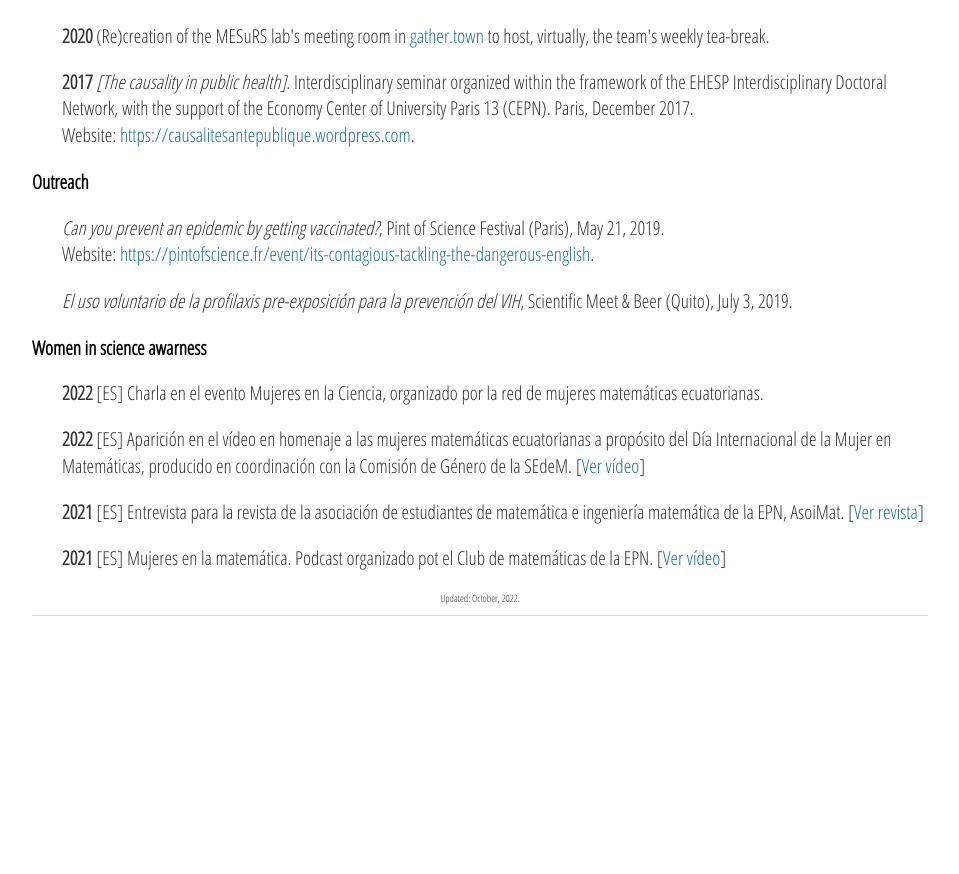
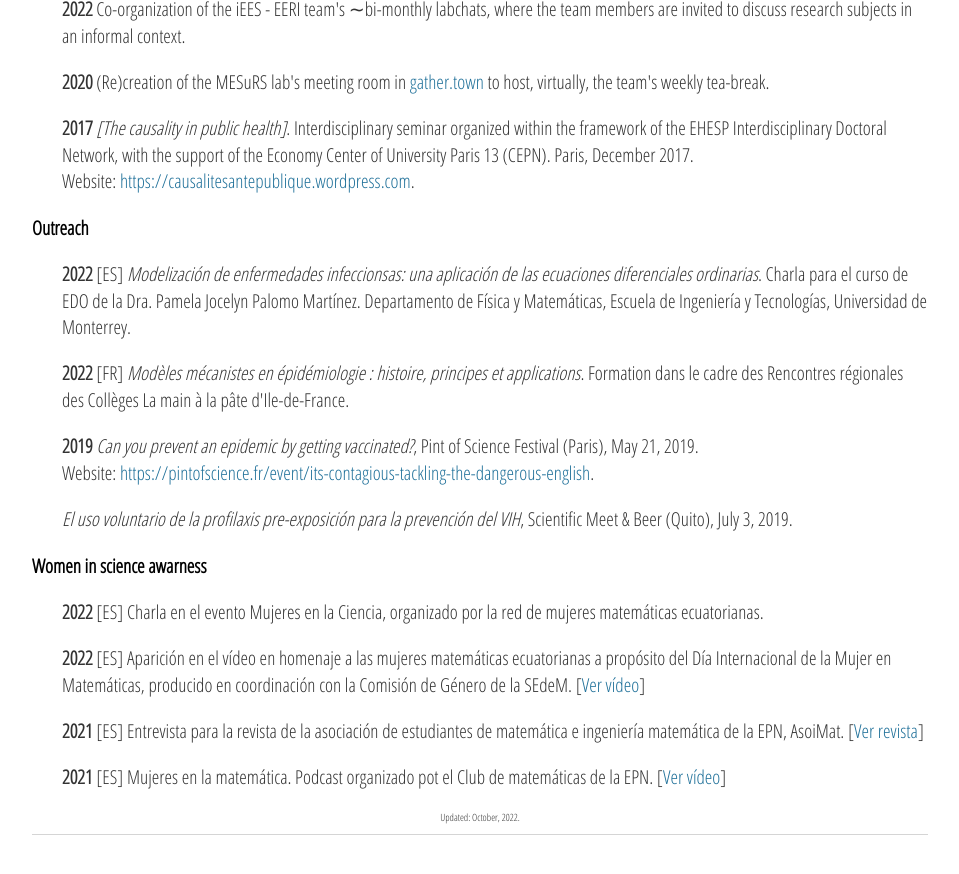
Before and after one commit to sjijon/sjijon.github.io, a Jekyll site: the page built from scientific-activities.html, in a window 1280 px wide and 900 px high, scrolled down 1748 px. Shown: the top 874 px of the window, without its empty margins (160-1119 px from the left). Built offline with Jekyll 4.4.1, drawn with Linux system fonts in a browser that asks for light colours; nearby versions of some CDN libraries; before the commit the page ends 2444 px from its top, so only the background shows below that; some of the changed text lies outside the part shown.

Commit message:
Recent talks

```diff
--- a/scientific-activities.html
+++ b/scientific-activities.html
@@ -15,7 +20,15 @@
 		target="_blank">10.1111/ hiv.12814</a>.
 	</p>
 
+<!-- -------------------------
+	SEMINARS
+-------------------------- -->
+
 	<h3>Talks at seminars</h3>
+	<p style="padding-left:30px;">
+		<strong>2022 (Upcoming)</strong> ANRS-MIE, Bordeaux, November 21-22 2022.
+	</p>
+
 	<p style="padding-left:30px;">
 		<strong>2021 </strong><em>Estimating the risk of incident SARS-CoV-2 infection
 		among healthcare workers residing in Egyptian quarantine hospitals.</em>
@@ -59,7 +76,6 @@
 		<br>
 		<a href="https://raw.githubusercontent.com/sjijon/sjijon.github.io/master/documents/posters/2021-Poster-ICPIC.pdf" target="_blank">Poster</a>
 	</p>
-
 
 	<p style="padding-left:30px;">
 		<strong>2019 </strong>Jijón S, Molina, JM, Costagliola D, Supervie V, and Breban R. <em>Can HIV epidemics be eliminated through voluntary participation to PrEP rollouts?</em>. ANRS seminar.
@@ -119,9 +139,21 @@
 		Website: <a href="https://causalitesantepublique.wordpress.com" target="_blank">https://causalitesantepublique.wordpress.com</a>.
 	</p>
 
+<!-- -------------------------
+	OUTREACH
+-------------------------- -->
+
 	<h3>Outreach</h3>
 	<p style="padding-left:30px;">
-		<em>Can you prevent an epidemic by getting vaccinated?</em>, Pint of Science
+		<strong>2022 </strong> [ES] <em>Modelización de enfermedades infeccionsas: una aplicación de las ecuaciones diferenciales ordinarias</em>. Charla para el curso de EDO de la Dra. Pamela Jocelyn Palomo Martínez. Departamento de Física y Matemáticas, Escuela de Ingeniería y Tecnologías, Universidad de Monterrey.
+	</p>
+
+	<p style="padding-left:30px;">
+		<strong>2022</strong> [FR] <em>Modèles mécanistes en épidémiologie : histoire, principes et applications</em>. Formation dans le cadre des Rencontres régionales des Collèges La main à la pâte d'Ile-de-France.
+	</p>
+
+	<p style="padding-left:30px;">
+		<strong>2019</strong> <em>Can you prevent an epidemic by getting vaccinated?</em>, Pint of Science
 		Festival (Paris), May 21, 2019.
 		<br>
 		Website: <a href="https://pintofscience.fr/event/its-contagious-tackling-the-dangerous-english">https://pintofscience.fr/event/its-contagious-tackling-the-dangerous-english</a>.
@@ -135,6 +167,7 @@
 	<p style="padding-left:30px;">
 		<strong>2022</strong> [ES] Charla en el evento Mujeres en la Ciencia, organizado por la red de mujeres matemáticas ecuatorianas.
 	</p>
+
 	<p style="padding-left:30px;">
 		<strong>2022</strong> [ES] Aparición en el vídeo en homenaje a las mujeres matemáticas ecuatorianas a propósito del Día Internacional de la Mujer en Matemáticas, producido en coordinación con la Comisión de Género de la SEdeM. [<a href="https://www.youtube.com/watch?v=CM9PBXLl3-Q">Ver vídeo</a>]
 	</p>
```
Also changed, not shown: other parts of scientific-activities.html (+19 -2 lines).
